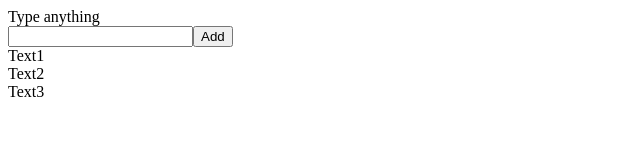
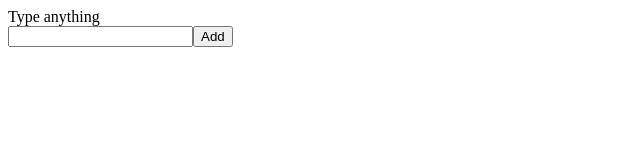
Before and after one commit to vincenteab/react_practice2, a React (Vite) app: page / in a window 1280 px wide. Shown: the top 160 px of the page, without its empty margins (0-640 px from the left). Built offline with nearby package versions, Linux system fonts and the light colour scheme.

Commit message:
type in input and add text using add button

```diff
--- a/src/App.jsx
+++ b/src/App.jsx
@@ -2,23 +2,32 @@ import { useState } from "react"
 
 export default function App(){
   const [newItem, setNewItem] = useState("")
+  const [texts, setNewTexts] = useState([])
+
+  function handleAdd(e){
+    e.preventDefault()
+
+    setNewTexts((currentTexts) => {
+      return [...currentTexts, {id: crypto.randomUUID(), title: newItem, completed: false},]
+    })
+  }
 
   return <>
-    <form>
+    <form onSubmit={handleAdd}>
       <div>
       <label htmlFor="" >Type anything</label>
       <br />
-      <input type="text"/>
+      <input value={newItem} onChange={e => setNewItem(e.target.value)}type="text"/>
       <button>Add</button>
       </div>
     </form>
     <div className="user-messages">
-      <label>Text1</label>
-      <br />
-      <label>Text2</label>
-      <br />
-      <label>Text3</label>
-      <br />
+      {texts.map(text => {
+        return <>
+        <label>{text.title}</label>
+        <br />
+        </>
+      })}
     </div>
   </>
 }
```
